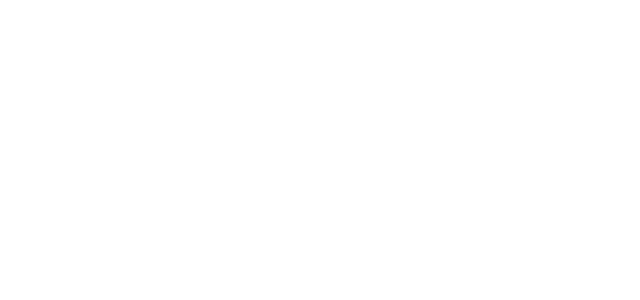
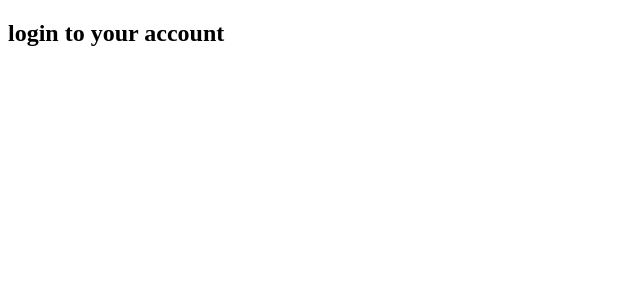
Before and after one commit to al-poberezhnyi/loginPage, a React (Vite) app: page / in a window 1280 px wide. Shown: the top 300 px of the page, without its empty margins (0-640 px from the left). Built offline with nearby package versions, Linux system fonts and the light colour scheme.

Commit message:
initial login

```diff
--- a/src/App.jsx
+++ b/src/App.jsx
@@ -1,9 +1,7 @@
+import LoginPage from './pages/LoginPage';
+
 function App () {
-    return (
-        <>
-            <div></div>
-        </>
-    );
+    return <LoginPage />;
 }
 
 export default App;
--- /dev/null
+++ b/src/components/Forms/LoginForm/index.jsx
@@ -0,0 +1,18 @@
+import React from 'react';
+
+//
+
+import styles from './LoginForm.module.scss';
+
+function LoginForm () {
+    return (
+        <div>
+            <div></div>
+            <div>
+                <h2>login to your account</h2>
+            </div>
+        </div>
+    );
+}
+
+export default LoginForm;
--- a/src/pages/LoginPage/index.jsx
+++ b/src/pages/LoginPage/index.jsx
@@ -1,7 +1,12 @@
 import React from 'react';
+import LoginForm from '../../components/Forms/LoginForm';
 
 function LoginPage () {
-    return <div>LoginPage</div>;
+    return (
+        <main>
+            <LoginForm />
+        </main>
+    );
 }
 
 export default LoginPage;
```
Also changed, not shown: src/pages/LoginPage/Login.jsx (deleted, +0 -7 lines), src/pages/LoginPage/SingUp.jsx (deleted, +0 -7 lines), src/components/Forms/LoginForm/LoginForm.module.scss (added).
